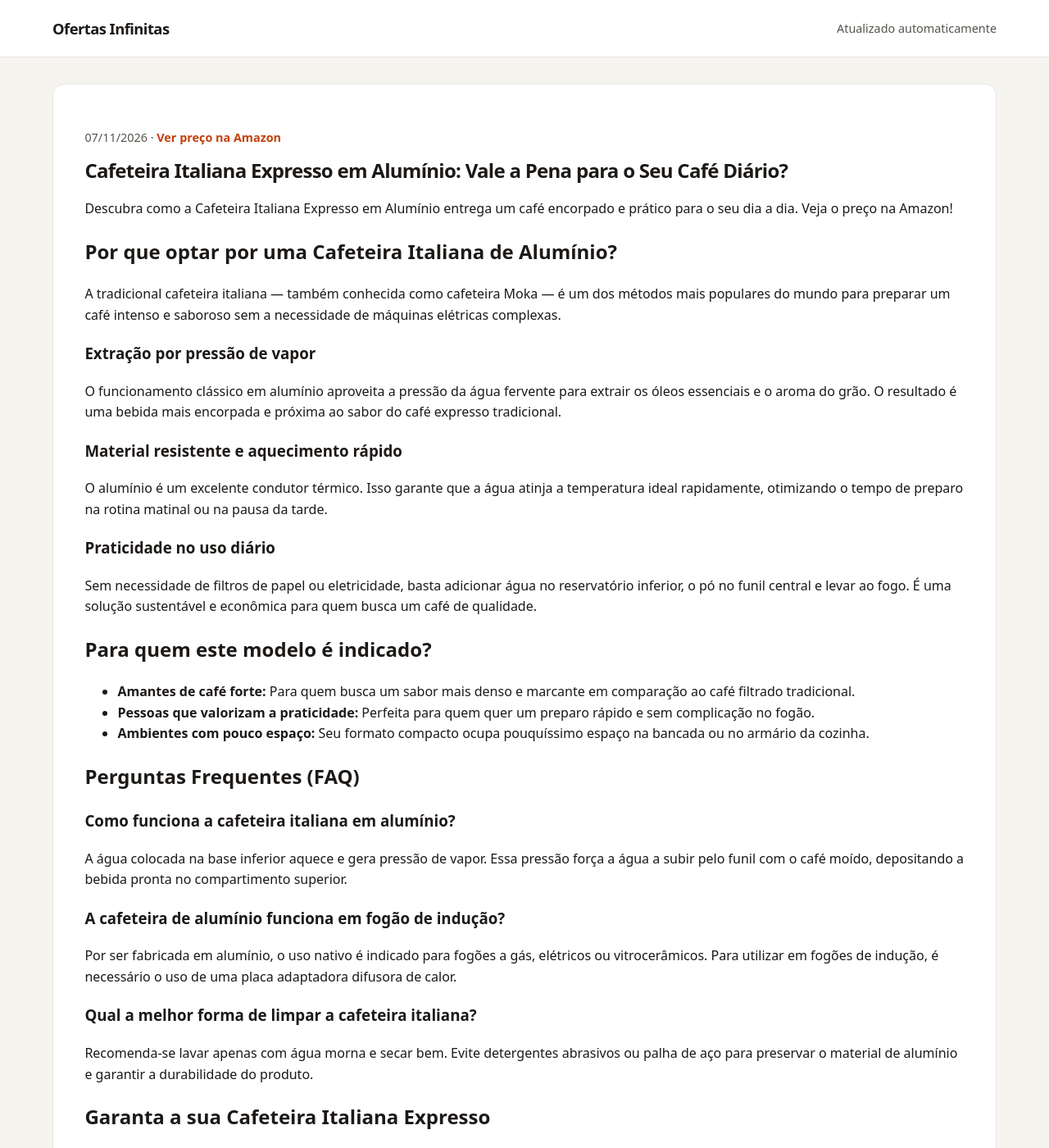
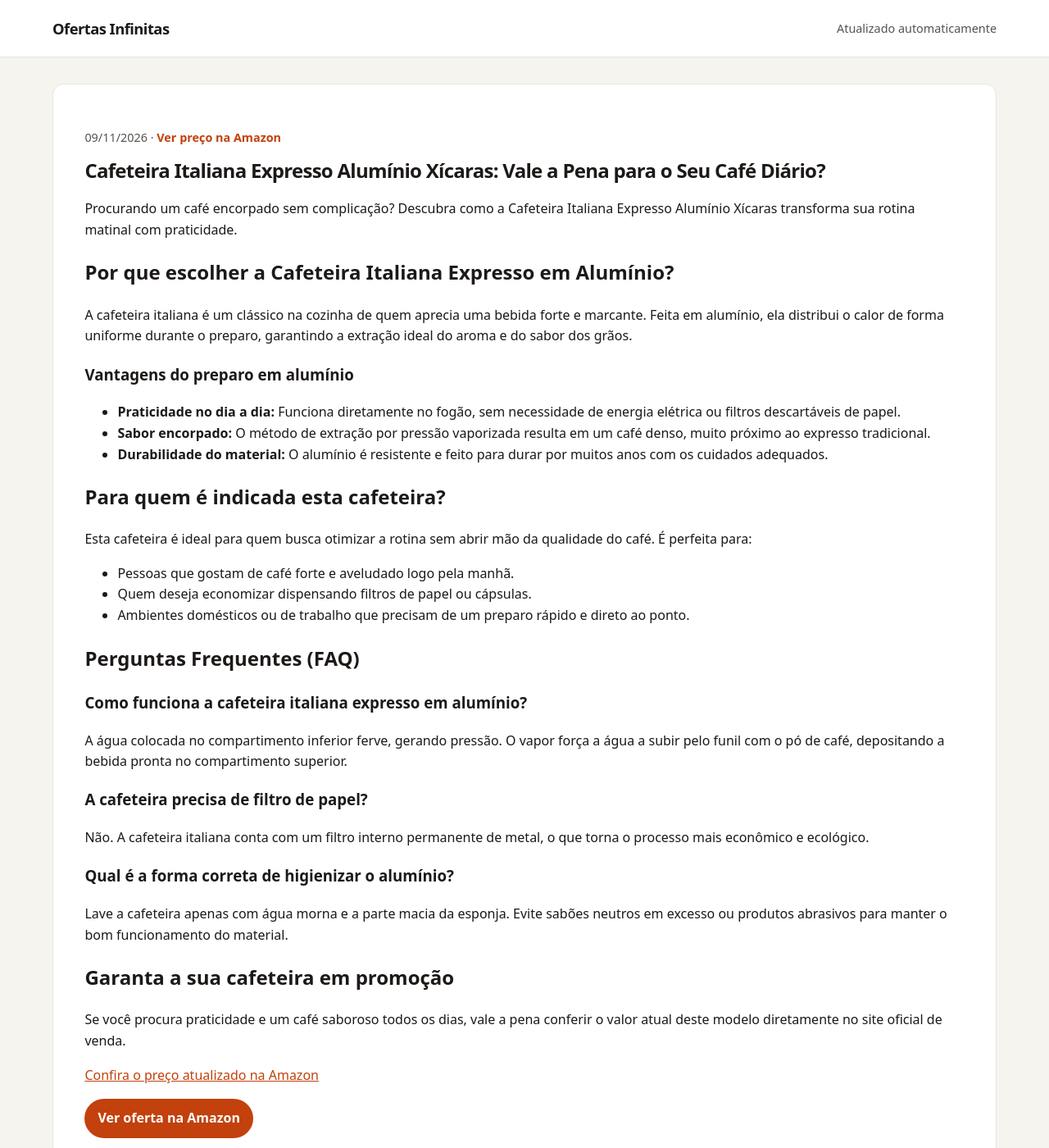
Before and after one commit to Monuver/afiliado, a Jekyll site: the page built from _posts/2026-08-18-cafeteira-italiana-expresso-aluminio-xicaras-b08b79hyvc.md, in a window 1280 px wide and 1400 px high. Shown: the whole window at 82% size. Built offline with Jekyll 4.4.1, drawn with Linux system fonts in a browser that asks for light colours; some of the changed text lies outside the part shown.

Commit message:
chore: novas ofertas geradas automaticamente

```diff
--- a/_posts/2026-08-18-cafeteira-italiana-expresso-aluminio-xicaras-b08b79hyvc.md
+++ b/_posts/2026-08-18-cafeteira-italiana-expresso-aluminio-xicaras-b08b79hyvc.md
@@ -1,8 +1,8 @@
 ---
 layout: post
-title: 'Cafeteira Italiana Expresso em Alumínio: Vale a Pena para o Seu Café Diário?'
-description: Descubra como a Cafeteira Italiana Expresso em Alumínio entrega um café encorpado e prático para o seu dia a dia. Veja o preço na Amazon!
-date: 2026-11-07 11:43:32 -0300
+title: 'Cafeteira Italiana Expresso Alumínio Xícaras: Vale a Pena para o Seu Café Diário?'
+description: Procurando um café encorpado sem complicação? Descubra como a Cafeteira Italiana Expresso Alumínio Xícaras transforma sua rotina matinal com praticidade.
+date: 2026-11-09 15:25:57 -0300
 categories:
 - ofertas
 image: ''
@@ -10,42 +10,40 @@ preco: Ver preço na Amazon
 affiliate_url: https://amzn.to/4x2LESM
 ---
 
-# Cafeteira Italiana Expresso em Alumínio: Vale a Pena para o Seu Café Diário?
+# Cafeteira Italiana Expresso Alumínio Xícaras: Vale a Pena para o Seu Café Diário?
 
-Descubra como a Cafeteira Italiana Expresso em Alumínio entrega um café encorpado e prático para o seu dia a dia. Veja o preço na Amazon!
+Procurando um café encorpado sem complicação? Descubra como a Cafeteira Italiana Expresso Alumínio Xícaras transforma sua rotina matinal com praticidade.
 
-## Por que optar por uma Cafeteira Italiana de Alumínio?
+## Por que escolher a Cafeteira Italiana Expresso em Alumínio?
 
-A tradicional cafeteira italiana — também conhecida como cafeteira Moka — é um dos métodos mais populares do mundo para preparar um café intenso e saboroso sem a necessidade de máquinas elétricas complexas.
+A cafeteira italiana é um clássico na cozinha de quem aprecia uma bebida forte e marcante. Feita em alumínio, ela distribui o calor de forma uniforme durante o preparo, garantindo a extração ideal do aroma e do sabor dos grãos.
 
-### Extração por pressão de vapor
-O funcionamento clássico em alumínio aproveita a pressão da água fervente para extrair os óleos essenciais e o aroma do grão. O resultado é uma bebida mais encorpada e próxima ao sabor do café expresso tradicional.
+### Vantagens do preparo em alumínio
+* **Praticidade no dia a dia:** Funciona diretamente no fogão, sem necessidade de energia elétrica ou filtros descartáveis de papel.
+* **Sabor encorpado:** O método de extração por pressão vaporizada resulta em um café denso, muito próximo ao expresso tradicional.
+* **Durabilidade do material:** O alumínio é resistente e feito para durar por muitos anos com os cuidados adequados.
 
-### Material resistente e aquecimento rápido
-O alumínio é um excelente condutor térmico. Isso garante que a água atinja a temperatura ideal rapidamente, otimizando o tempo de preparo na rotina matinal ou na pausa da tarde.
+## Para quem é indicada esta cafeteira?
 
-### Praticidade no uso diário
-Sem necessidade de filtros de papel ou eletricidade, basta adicionar água no reservatório inferior, o pó no funil central e levar ao fogo. É uma solução sustentável e econômica para quem busca um café de qualidade.
+Esta cafeteira é ideal para quem busca otimizar a rotina sem abrir mão da qualidade do café. É perfeita para:
 
-## Para quem este modelo é indicado?
-
-- **Amantes de café forte:** Para quem busca um sabor mais denso e marcante em comparação ao café filtrado tradicional.
-- **Pessoas que valorizam a praticidade:** Perfeita para quem quer um preparo rápido e sem complicação no fogão.
-- **Ambientes com pouco espaço:** Seu formato compacto ocupa pouquíssimo espaço na bancada ou no armário da cozinha.
+* Pessoas que gostam de café forte e aveludado logo pela manhã.
+* Quem deseja economizar dispensando filtros de papel ou cápsulas.
+* Ambientes domésticos ou de trabalho que precisam de um preparo rápido e direto ao ponto.
 
 ## Perguntas Frequentes (FAQ)
 
-### Como funciona a cafeteira italiana em alumínio?
-A água colocada na base inferior aquece e gera pressão de vapor. Essa pressão força a água a subir pelo funil com o café moído, depositando a bebida pronta no compartimento superior.
+### Como funciona a cafeteira italiana expresso em alumínio?
+A água colocada no compartimento inferior ferve, gerando pressão. O vapor força a água a subir pelo funil com o pó de café, depositando a bebida pronta no compartimento superior.
 
-### A cafeteira de alumínio funciona em fogão de indução?
-Por ser fabricada em alumínio, o uso nativo é indicado para fogões a gás, elétricos ou vitrocerâmicos. Para utilizar em fogões de indução, é necessário o uso de uma placa adaptadora difusora de calor.
+### A cafeteira precisa de filtro de papel?
+Não. A cafeteira italiana conta com um filtro interno permanente de metal, o que torna o processo mais econômico e ecológico.
 
-### Qual a melhor forma de limpar a cafeteira italiana?
-Recomenda-se lavar apenas com água morna e secar bem. Evite detergentes abrasivos ou palha de aço para preservar o material de alumínio e garantir a durabilidade do produto.
+### Qual é a forma correta de higienizar o alumínio?
+Lave a cafeteira apenas com água morna e a parte macia da esponja. Evite sabões neutros em excesso ou produtos abrasivos para manter o bom funcionamento do material.
 
-## Garanta a sua Cafeteira Italiana Expresso
+## Garanta a sua cafeteira em promoção
 
-Se você busca uma forma prática e tradicional de preparar um café encorpado todos os dias, a cafeteira italiana é uma escolha certeira para a sua cozinha.
+Se você procura praticidade e um café saboroso todos os dias, vale a pena conferir o valor atual deste modelo diretamente no site oficial de venda.
 
 [Confira o preço atualizado na Amazon](https://amzn.to/4x2LESM)
```
Also changed, not shown: _posts/2026-08-19-cadeira-escritorio-presidente-duoffice-du500a-b09vnbcfdj.md (+24 -24 lines), _posts/2026-08-19-flexiveis-cotonete-bastonetes-bellacotton-150unidades-b0cx9wkp1b.md (+23 -24 lines), _posts/2026-08-19-shampoo-clorexidina-seborreia-queda-500ml-b09l9qkmd1.md (+21 -25 lines).
